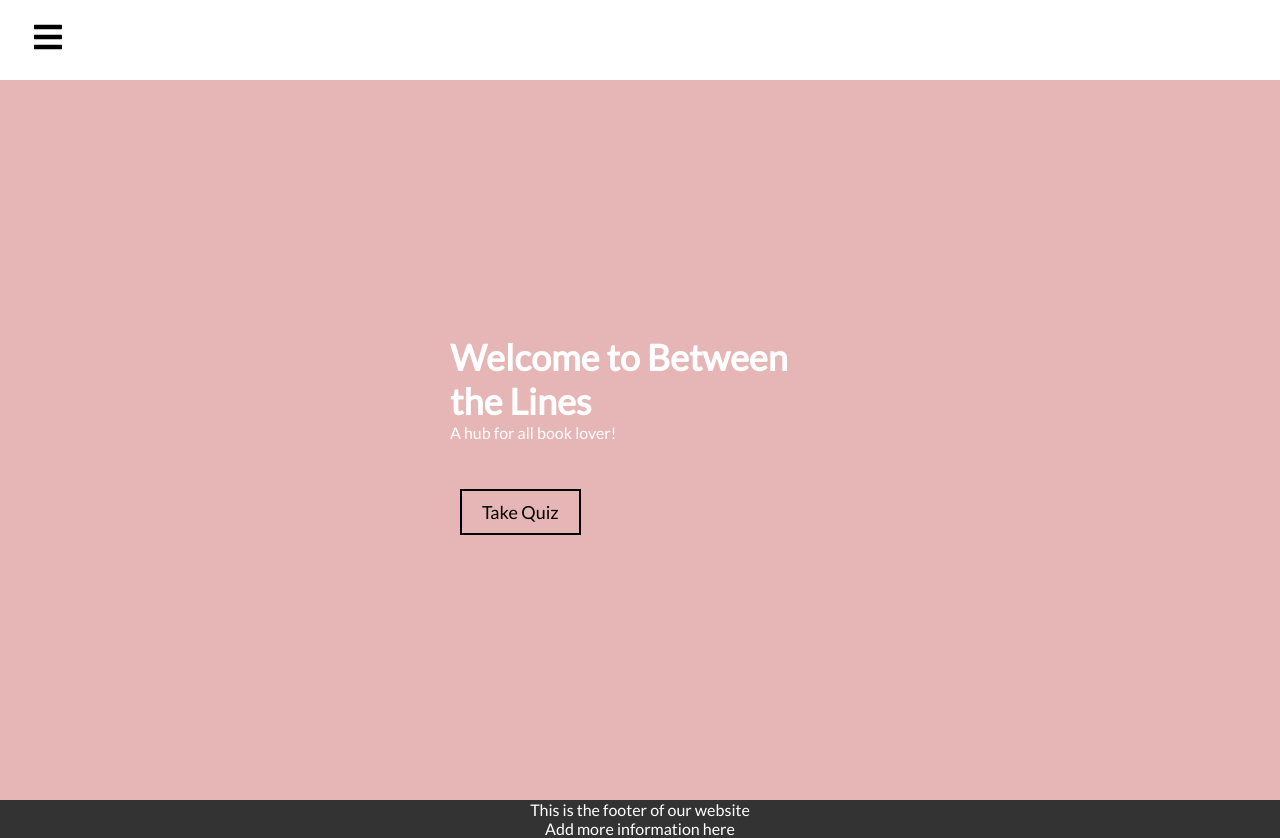
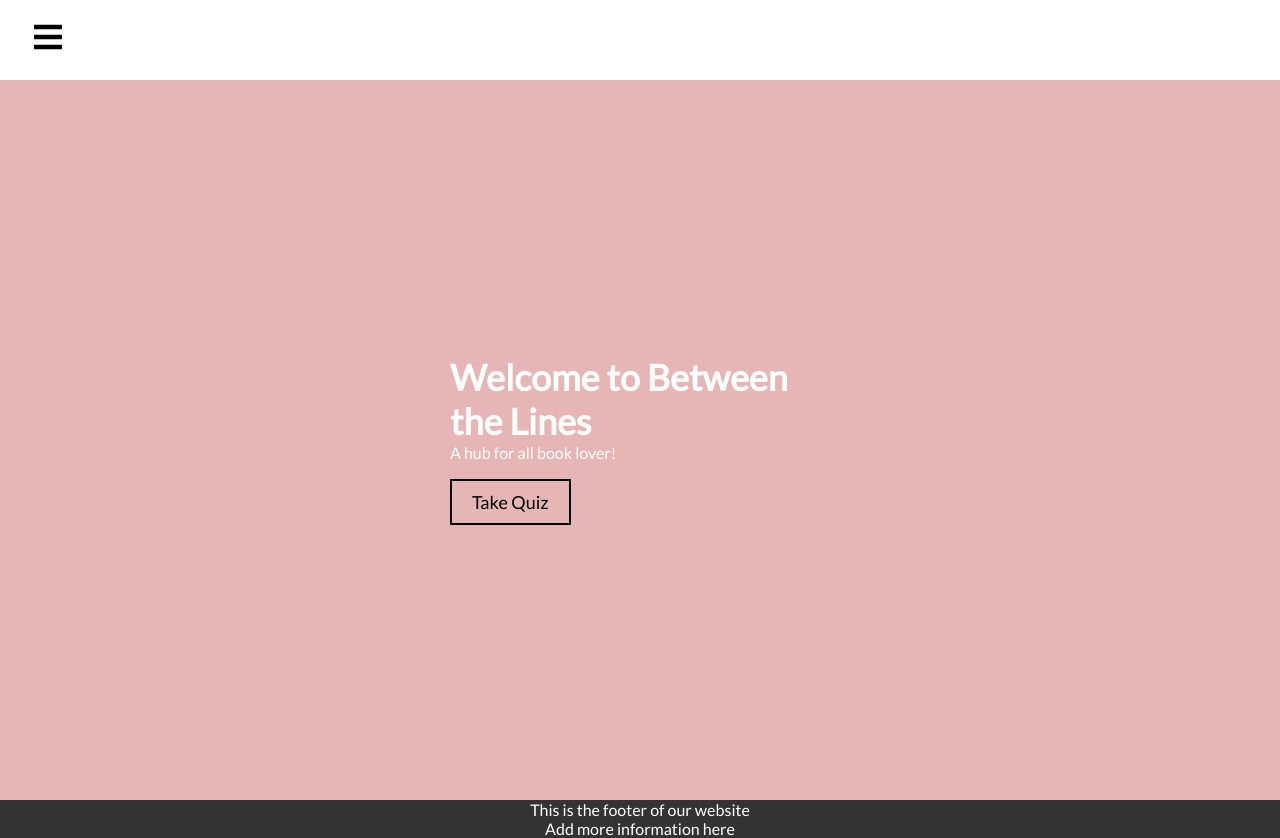
Before and after one commit to CatalinaBedoya1/between_the_lines, a React (Create React App) app: page / in a window 1280 px wide. Built offline with nearby package versions, Linux system fonts and the light colour scheme.

Commit message:
added App.js file

```diff
--- a/src/App.css
+++ b/src/App.css
@@ -132,8 +132,20 @@ span {
   color: #fff;
 }
 
+.welcome-section {
+  padding: 10px; /* Adjust the padding as needed */
+  margin: 10px; /* Adjust the margin as needed */
+  max-width: 400px; /* Adjust the maximum width as needed */
+}
 
+.welcome-section h2 {
+  font-size: 36px; /* Adjust the font size as needed */
+}
 
+.welcome-section p {
+  font-size: 16px; /* Adjust the font size as needed */
+  line-height: 1.2; /* Adjust the line height as needed */
+}
 /* Footer */
 .footer {
   background-color: #333;
--- /dev/null
+++ b/src/App.js
@@ -0,0 +1,15 @@
+import React from "react";
+import { Outlet } from "react-router-dom";
+import Navbar from "./components/Navbar";
+import Footer from './components/Footer';
+import "./App.css";
+
+const AppLayout = () => (
+    <>
+        <Navbar />
+        <Outlet />
+        <Footer />
+    </>
+);
+
+export default AppLayout;
--- a/src/index.js
+++ b/src/index.js
@@ -8,23 +8,14 @@ import {
   Outlet,
   createRoutesFromElements,
 } from "react-router-dom";
+import AppLayout from "./App";
 import Discover from "./routes/Discover";
 import Home from "./routes/Home";
 import Community from "./routes/Community";
 import Dashboard from "./routes/Dashboard";
 import AboutUs from "./routes/AboutUs";
-import Navbar from "./components/Navbar";
-import Footer from './components/Footer';
 import "./App.css";
 
-const AppLayout = () => (
-    <>
-        <Navbar />
-        <Outlet />
-        <Footer />
-    </>
-
-);
 
 const router = createBrowserRouter(createRoutesFromElements(
     <Route element={<AppLayout />}>
@@ -36,26 +27,7 @@ const router = createBrowserRouter(createRoutesFromElements(
     </Route>
 ))
 
-//const router = createBrowserRouter([
-    //{
-//element: <AppLayout/>,
-//children: [
-   // {
-      //  path: "/",
-       // element: <Home />
-     // },
-   //   {
-      //  path: "products",
-     //   element: <Products />,
-     // },
-     // {
-     //   path: "reports",
-    //    element: <Reports />,
-    //  },
-   // ]
-   // },
 
-//]);
 
 createRoot(document.getElementById("root")).render(
   <RouterProvider router={router} />
--- a/src/routes/Home.js
+++ b/src/routes/Home.js
@@ -7,9 +7,7 @@ function Home() {
         <div className="welcome-section">
             <h2> Welcome to Between the Lines</h2>
             <p>A hub for all book lover!</p>
-            <div className="btn-box">
-              <Link to="/discover" className="btn">Take Quiz</Link>
-            </div>
+            <Link to="/discover" className="btn">Take Quiz</Link>
         </div>
     </div>
   );
```
